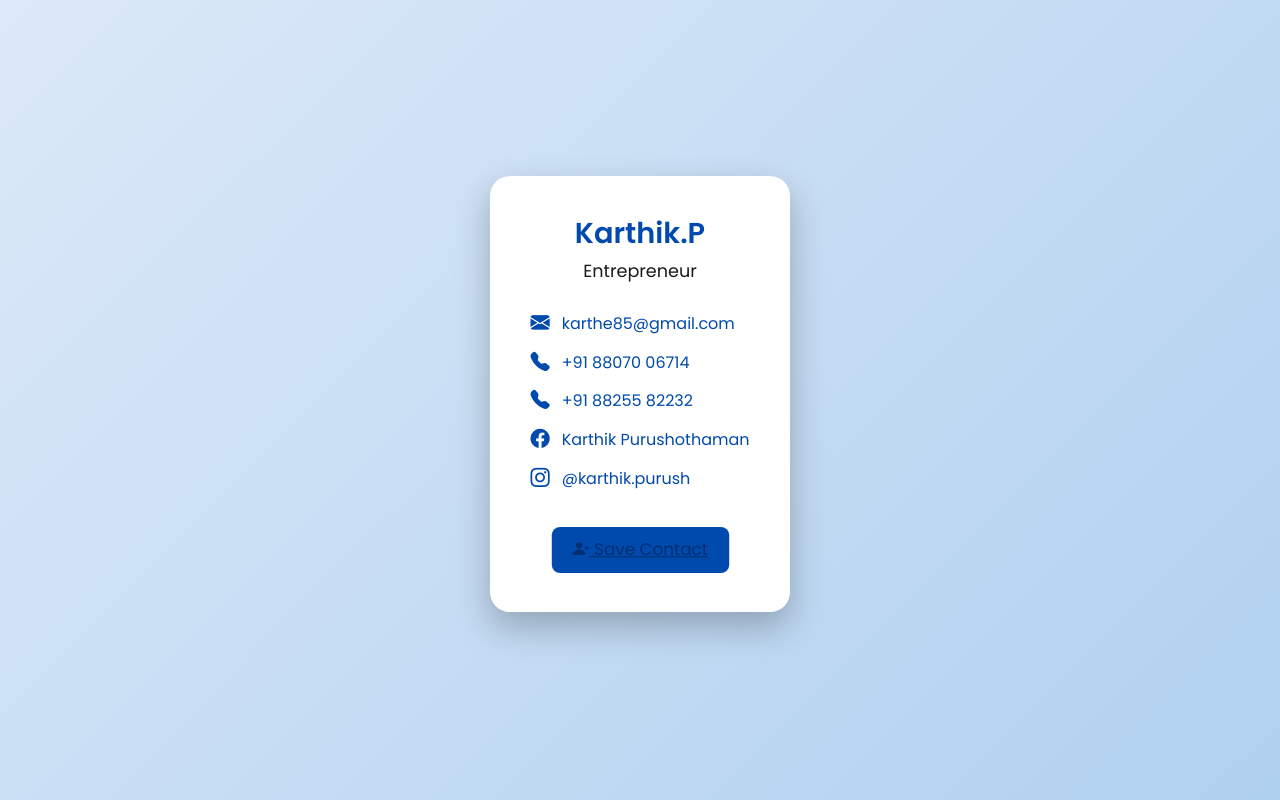
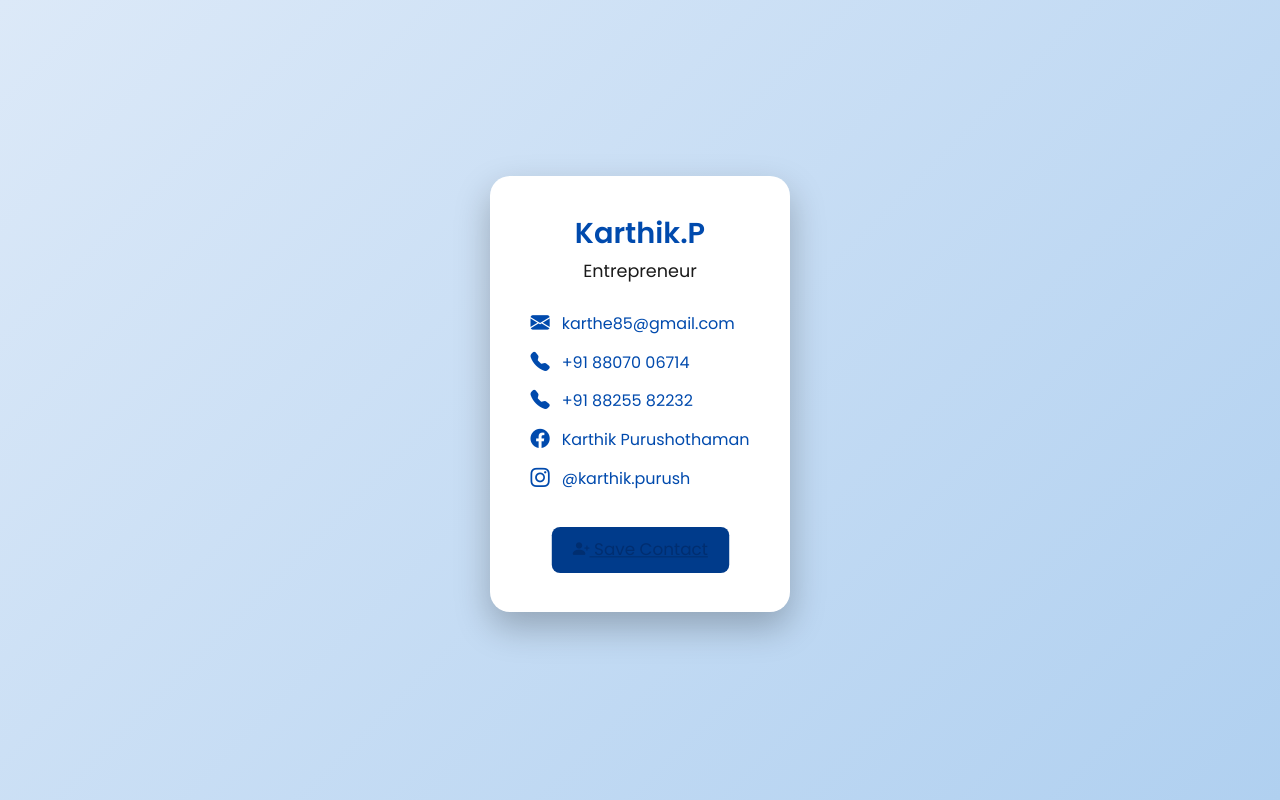
Before and after one commit to lokeshkumara2106/karthik-profile, a plain HTML site: page index.html in a window 1280 px wide. In both pictures the pointer is over the link "Save Contact". Drawn offline with nearby package versions, Linux system fonts and the light colour scheme.

Commit message:
Update index.html

```diff
--- a/index.html
+++ b/index.html
@@ -100,7 +100,7 @@
     }
 
     .save-contact:hover {
-      background-color: #004aad;
+      background-color: #003b8b;
       transform: scale(1.05);
     }
   </style>
@@ -121,7 +121,7 @@
       </div>
 
       <!-- Save Contact Button -->
-      <a href="karthik.vcf" class="save-contact" download>
+      <a href="karthik.vcf" class="save-contact">
         <i class="bi bi-person-plus-fill"></i> Save Contact
       </a>
     </div>
```
